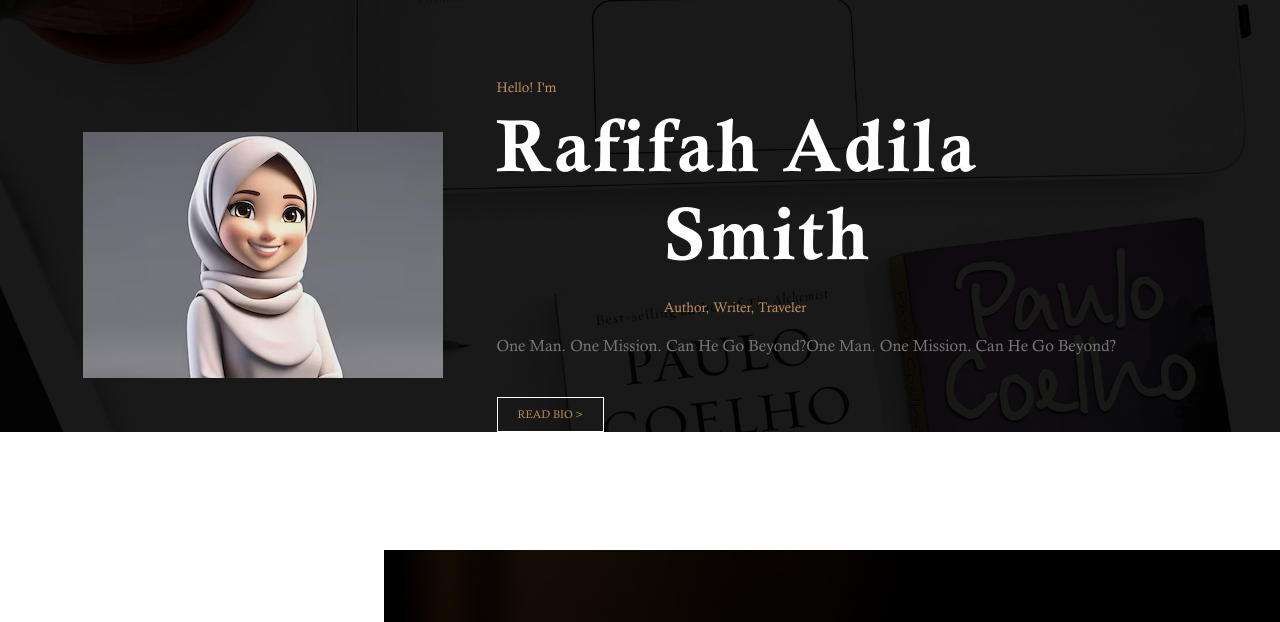
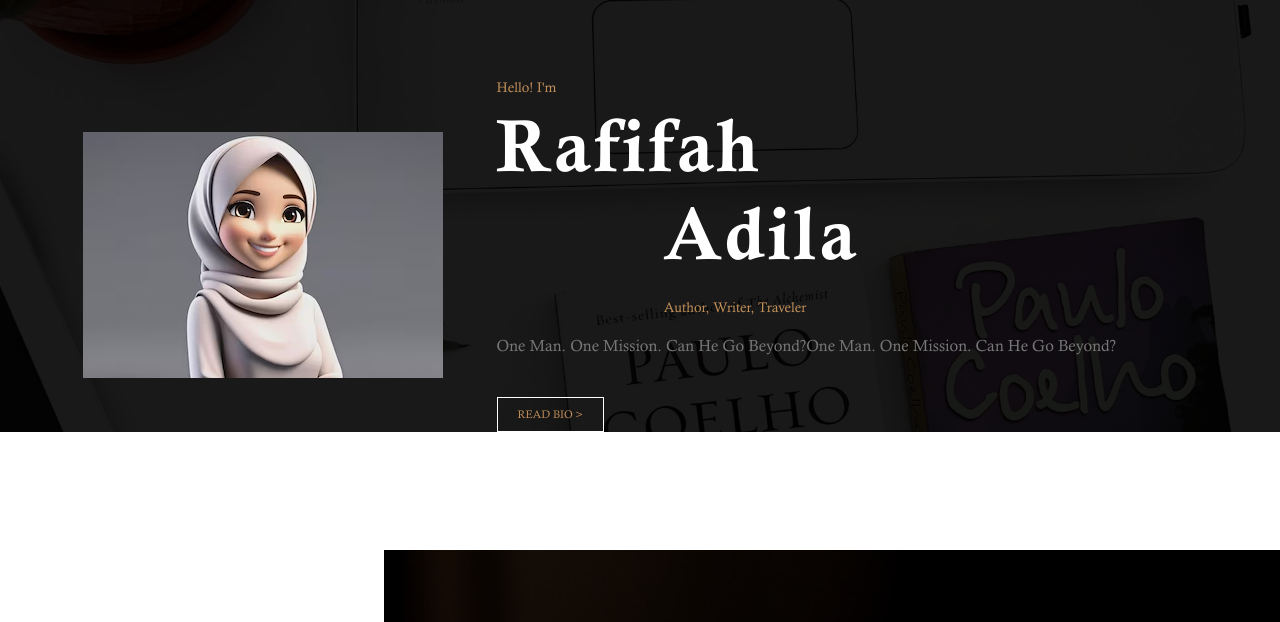
Before and after one commit to ra8za10/100221005_RafifahAdila_TI, a plain HTML site: page index.html in a window 1280 px wide. Shown: the part 103-725 px from the top of the page. Drawn offline with Linux system fonts and the light colour scheme.

Commit message:
Update index.html

```diff
--- a/index.html
+++ b/index.html
@@ -50,10 +50,10 @@
 			<div class="top-banner__text">
 				<div class="top-banner__text-up">
 					<span class="brand-span">Hello! I'm</span>
-					<h2 class="top-banner__h2">Rafifah Adila</h2>
+					<h2 class="top-banner__h2">Rafifah</h2>
 				</div>
 				<div class="top-banner__text-down">
-					<h2 class="top-banner__h2">Smith</h2>
+					<h2 class="top-banner__h2">Adila</h2>
 					<span class="brand-span">Author, Writer, Traveler</span>
 				</div>
 				<p>One Man. One Mission. Can He Go Beyond?One Man. One Mission. Can He Go Beyond?</p>
```
